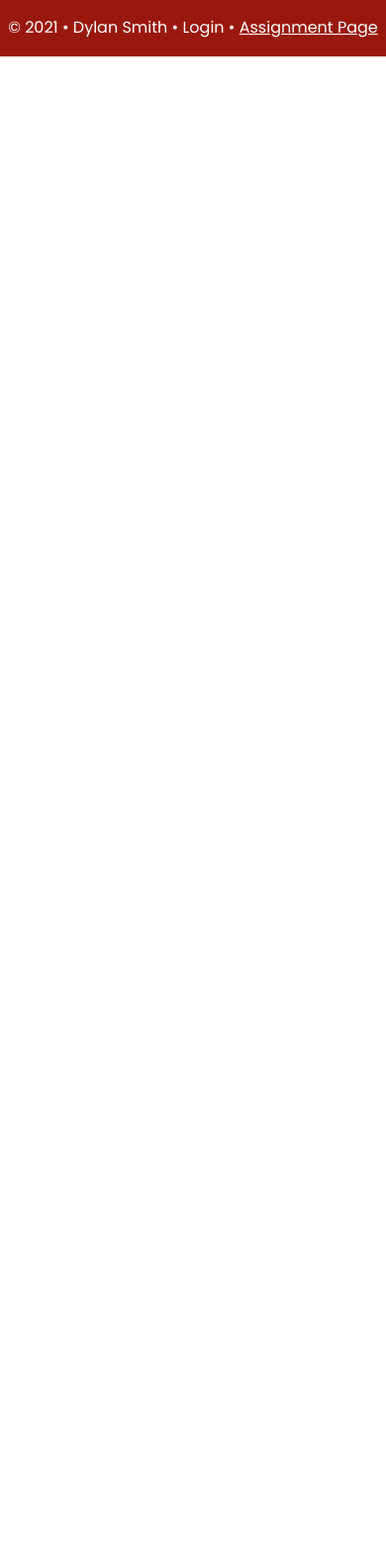
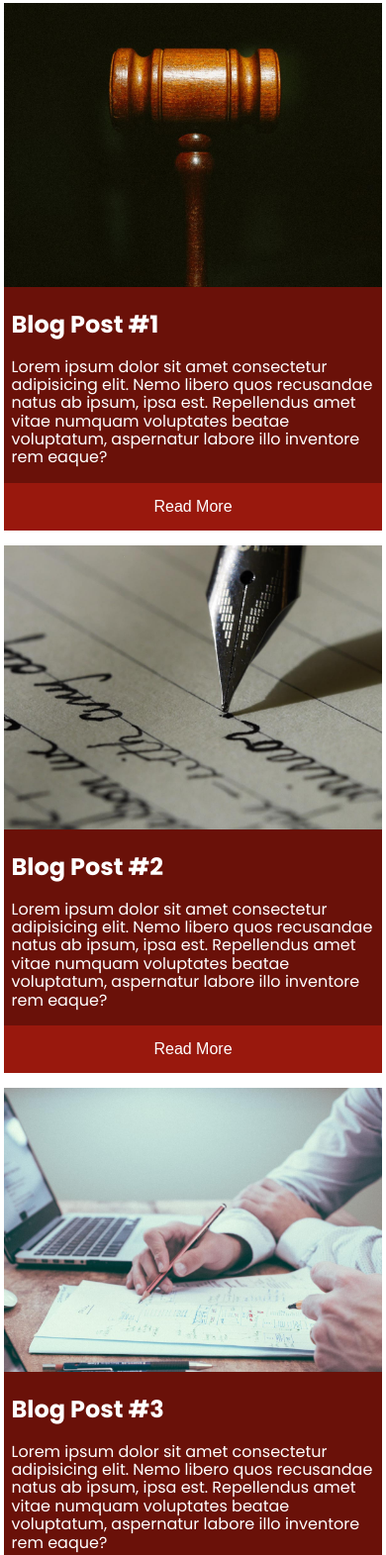
Before and after one commit to ayodyln/dgm2740, a plain HTML site: page unit-7/index.html in a window 390 px wide. Shown: the part 992-2563 px from the top of the page at 99% size. Before the commit the page ends 1049 px from the top, so only its background shows below. Drawn offline with Linux system fonts and the light colour scheme.

Commit message:
blog section mobile done

```diff
--- a/unit-7/app.js
+++ b/unit-7/app.js
@@ -20,18 +20,22 @@ const lawyersInfo = [
 const blogInfo = [
   {
     title: `Blog Post #1`,
+    imgURL: `img/blog01.jpg`,
     content: `Lorem ipsum dolor sit amet consectetur adipisicing elit. Nemo libero quos recusandae natus ab ipsum, ipsa est. Repellendus amet vitae numquam voluptates beatae voluptatum, aspernatur labore illo inventore rem eaque?`,
   },
   {
     title: `Blog Post #2`,
+    imgURL: `img/blog02.jpg`,
     content: `Lorem ipsum dolor sit amet consectetur adipisicing elit. Nemo libero quos recusandae natus ab ipsum, ipsa est. Repellendus amet vitae numquam voluptates beatae voluptatum, aspernatur labore illo inventore rem eaque?`,
   },
   {
     title: `Blog Post #3`,
+    imgURL: `img/blog03.jpg`,
     content: `Lorem ipsum dolor sit amet consectetur adipisicing elit. Nemo libero quos recusandae natus ab ipsum, ipsa est. Repellendus amet vitae numquam voluptates beatae voluptatum, aspernatur labore illo inventore rem eaque?`,
   },
   {
     title: `Blog Post #4`,
+    imgURL: `img/blog04.jpg`,
     content: `Lorem ipsum dolor sit amet consectetur adipisicing elit. Nemo libero quos recusandae natus ab ipsum, ipsa est. Repellendus amet vitae numquam voluptates beatae voluptatum, aspernatur labore illo inventore rem eaque?`,
   },
 ];
@@ -39,6 +43,7 @@ const blogInfo = [
 //Setting variables
 const lawyerDiv = document.querySelector(".lawyers"); //laywers div
 const ctaDiv = document.querySelector(".CTA");
+const blogPost = document.querySelector(".blog-post");
 //Initializing function
 
 // LawyersDisplay function
@@ -75,10 +80,37 @@ const ctaDiv = document.querySelector(".CTA");
   });
 })();
 
-
 //blog posts
 (function blogPostsDisplay() {
-  blogInfo.forEach((el, i , arr) => {
-    console.log(el)
-  })
+  blogInfo.forEach((el, i, arr) => {
+    console.log(el);
+
+    const blogPostCard = document.createElement("div");
+    const blogImg = document.createElement("img");
+    const blogTitle = document.createElement("h2");
+    const blogContent = document.createElement("p");
+    const readMoreBtn = document.createElement("button");
+
+    //giving class names
+    blogPostCard.className = "column small-12 medium-6 large-3 blog-cards";
+    blogImg.className = "blog-img";
+    blogTitle.className = "blog-title";
+    blogContent.className = "blog-content";
+    readMoreBtn.className = "read-more-btn";
+    ///Setting Attributes///
+    blogImg.setAttribute("width", "1600");
+    blogImg.setAttribute("height", "500");
+    ///////////////////////
+
+    blogImg.src = el.imgURL;
+    blogTitle.textContent = el.title;
+    blogContent.textContent = el.content;
+    readMoreBtn.textContent = `Read More`;
+
+    blogPostCard.appendChild(blogImg);
+    blogPostCard.appendChild(blogTitle);
+    blogPostCard.appendChild(blogContent);
+    blogPostCard.appendChild(readMoreBtn);
+    blogPost.appendChild(blogPostCard);
+  });
 })();
--- a/unit-7/index.html
+++ b/unit-7/index.html
@@ -90,6 +90,10 @@
                 <!-- full width read more button at bottom of card -->
             </div>
 
+            <div class="flexed tipofday-div">
+
+            </div>
+
             <div class="flexed">
                 <div class="social-block">
                     <!-- insert four social link icons from fontawesome -->
--- a/unit-7/scss/_small.scss
+++ b/unit-7/scss/_small.scss
@@ -95,6 +95,7 @@ div#mainWrapper {
     margin: 1% 1%;
 
     .flexed {
+      // Lawyer-card section
       div.lawyer-card {
         display: flex;
         justify-content: center;
@@ -124,10 +125,14 @@ div#mainWrapper {
         }
       }
 
+      // CTA btn section
       div.cta-btn {
         text-align: center;
 
-        a {text-decoration: none; color: white;}
+        a {
+          text-decoration: none;
+          color: white;
+        }
 
         @for $j from 0 through 3 {
           .cta-#{$j} {
@@ -145,6 +150,37 @@ div#mainWrapper {
         .cta:hover {
           background-color: $secondaryLight;
           cursor: pointer;
+        }
+      }
+
+      // blog post section
+      div.blog-cards {
+        background-color: darken($primaryColor, 10%);
+        margin: 2% 0;
+        padding: 0;
+
+        .blog-img {
+          width: 100%;
+          height: auto;
+        }
+
+        .blog-title,
+        .blog-content {
+          color: white;
+          padding: 0 2%;
+        }
+
+        .read-more-btn {
+          width: 100%;
+          height: 3rem;
+          background-color: $primaryColor;
+          border-style: none;
+          cursor: pointer;
+          color: white;
+        }
+        .read-more-btn:hover {
+          background-color: $secondaryColor;
+          color: white;
         }
       }
     }
```
Also changed, not shown: unit-7/css/styles.css, unit-7/img/blog01.jpg (added), unit-7/img/blog02.jpg (added), unit-7/img/blog03.jpg (added), unit-7/img/blog04.jpg (added), unit-7/public/styles.css.
